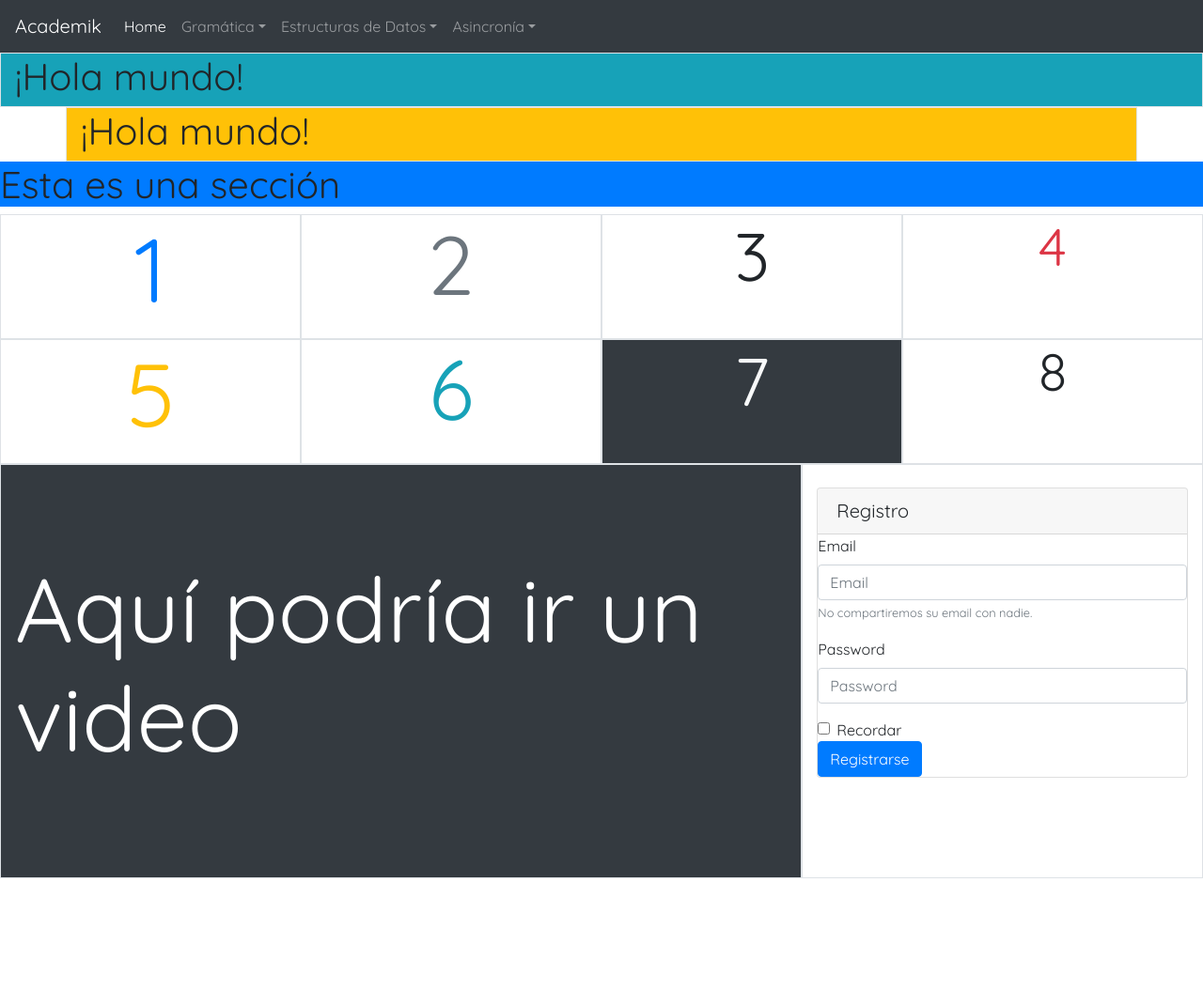
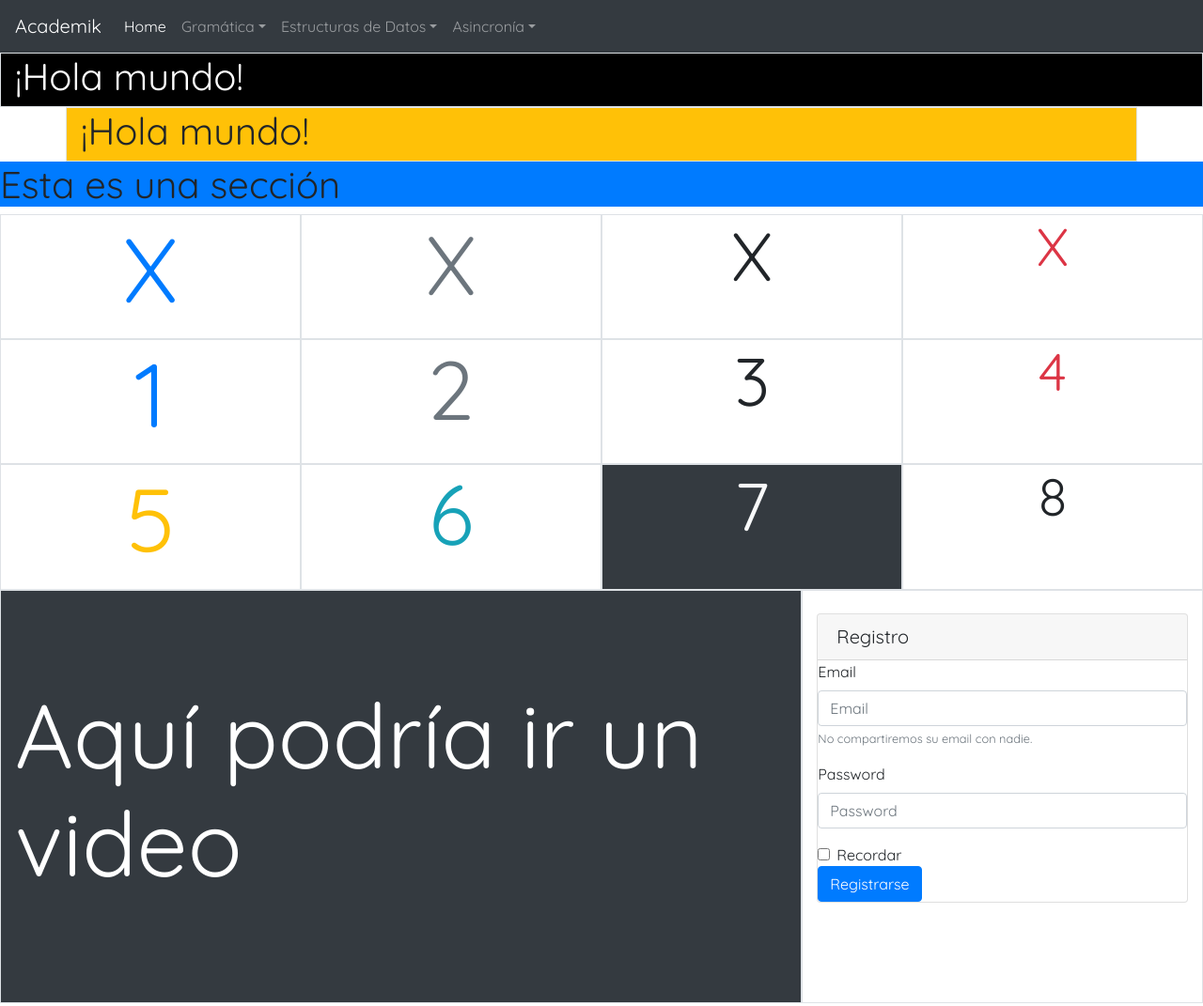
Before and after one commit to jasondiazg/javascript, a website: page index.html in a window 1280 px wide. Shown: the whole page at 94% size. Before the commit the page ends 1031 px from the top, so only its background shows below. Drawn offline with nearby package versions, Linux system fonts and the light colour scheme.

Commit message:
FIXED: changed start command.

```diff
--- a/index.html
+++ b/index.html
@@ -7,11 +7,7 @@
         crossorigin="anonymous">
     <link href="https://fonts.googleapis.com/css?family=Quicksand" rel="stylesheet">
     <link rel="icon" type="image/png" href="./favicon.ico">
-    <style>
-        body {
-            font-family: 'Quicksand', sans-serif;
-        }
-    </style>
+    <link rel="stylesheet" href="./styles/styles.css" />
 </head>
 
 <body>
@@ -57,8 +53,8 @@
 
     <div class="container-fluid">
         <div class="row">
-            <div class="col border bg-info">
-                <h1>¡Hola mundo!</h1>
+            <div class="col border background-black-test">
+                <h1 class="first-hello-world">¡Hola mundo!</h1>
             </div>
         </div>
         <div class="container">
@@ -73,6 +69,20 @@
         <h1>Esta es una sección</h1>
     </section>
     <div class="container-fluid">
+        <div class="row text-center">
+            <div class="border col-xs-12 col-sm-6 col-md-4 col-lg-3">
+                <p class="display-1 text-primary">X</p>
+            </div>
+            <div class="border col-xs-12 col-sm-6 col-md-4 col-lg-3">
+                <p class="display-2 text-secondary">X</p>
+            </div>
+            <div class="border col-xs-12 col-sm-6 col-md-4 col-lg-3">
+                <p class="display-3 text-sucess">X</p>
+            </div>
+            <div class="border col-xs-12 col-sm-6 col-md-12 col-lg-3">
+                <p class="display-4 text-danger">X</p>
+            </div>
+        </div>
         <div class="row text-center">
             <div class="border col-12 col-sm-6 col-md-4 col-lg-3">
                 <p class="display-1 text-primary">1</p>
@@ -147,3 +157,4 @@
     <script src="https://stackpath.bootstrapcdn.com/bootstrap/4.1.3/js/bootstrap.min.js" integrity="sha384-ChfqqxuZUCnJSK3+MXmPNIyE6ZbWh2IMqE241rYiqJxyMiZ6OW/JmZQ5stwEULTy"
         crossorigin="anonymous"></script>
 </body>
+</html>
--- /dev/null
+++ b/styles/styles.css
@@ -0,0 +1,11 @@
+body {
+    font-family: 'Quicksand', sans-serif;
+}
+
+.background-black-test {
+    background-color: black;
+}
+
+.first-hello-world {
+    color: white !important;
+}
```
Also changed, not shown: Gramática y Tipos/gramatica.js (+7 -3 lines), package.json (+5 -2 lines), 1 other file.
